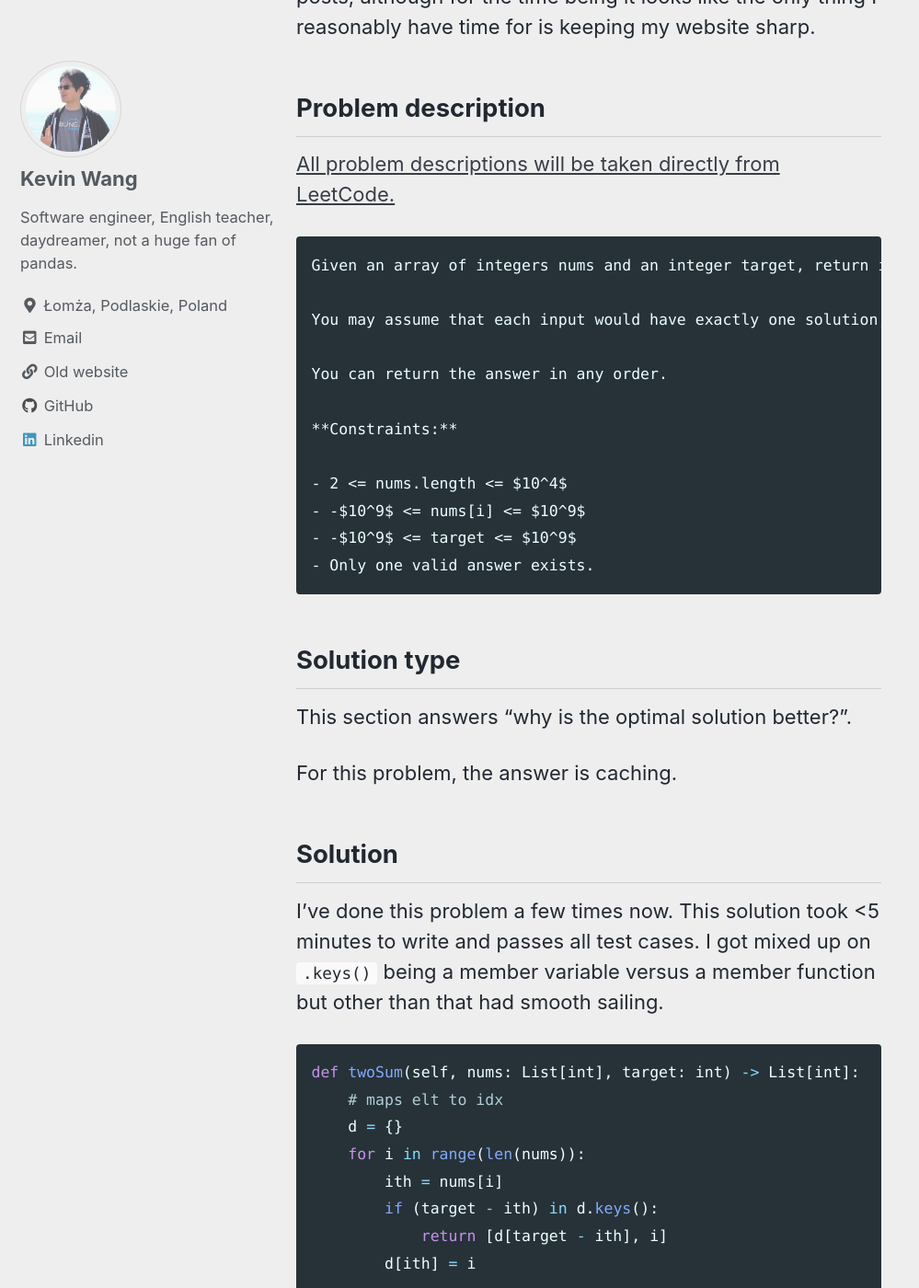
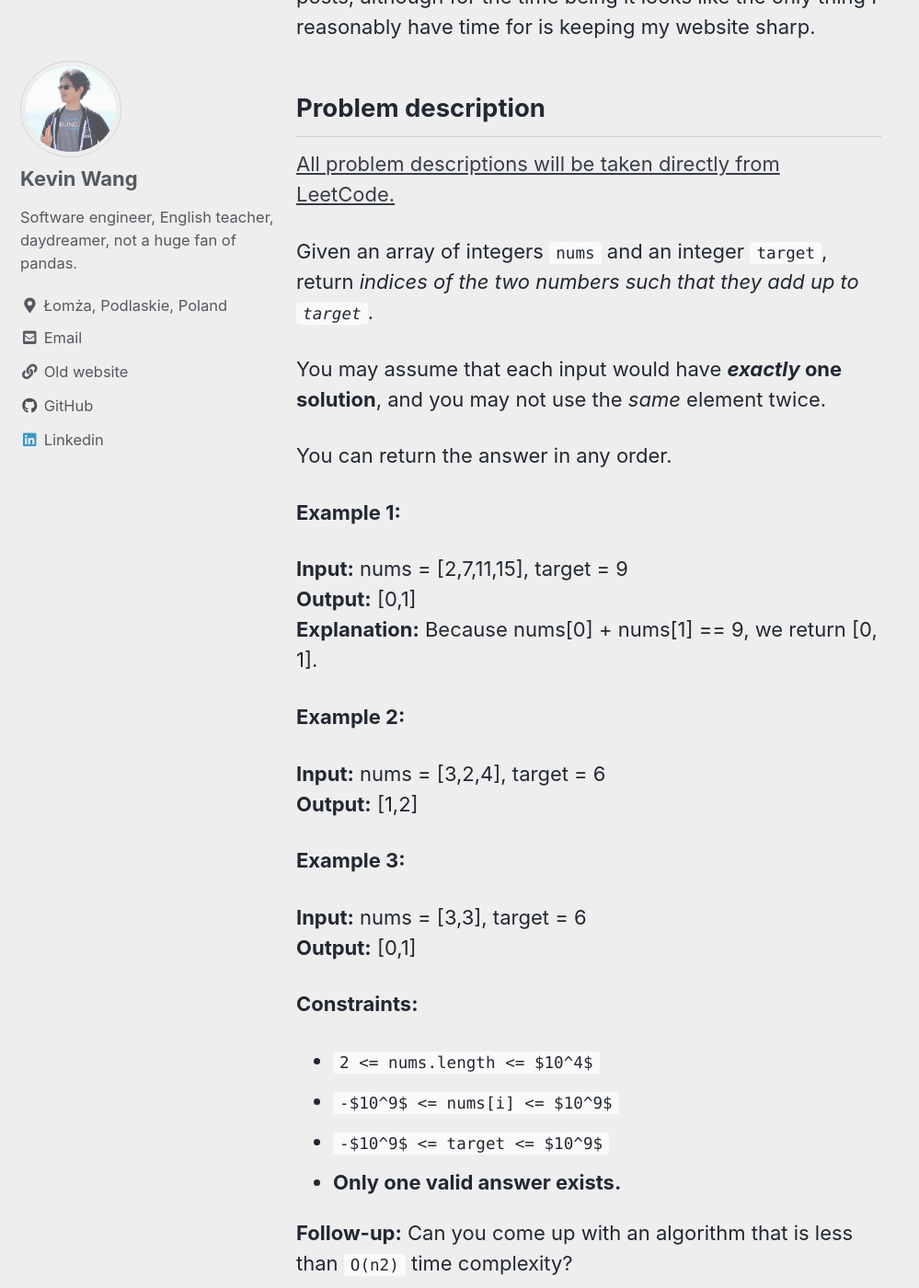
Before and after one commit to michigan-musicer/michigan-musicer.github.io, a Jekyll site: the page built from _posts/2024-01-01-blind75-01.md, in a window 1280 px wide and 1400 px high, scrolled down 1866 px. Shown: the whole window at 92% size, without its empty margins (0-999 px from the left). Built offline with Jekyll 4.4.1, drawn with Linux system fonts in a browser that asks for light colours; cached includes are drawn as plain includes; some of the changed text lies outside the part shown.

Commit message:
reformat older blind75 posts

````diff
--- a/_posts/2024-01-01-blind75-01.md
+++ b/_posts/2024-01-01-blind75-01.md
@@ -34,20 +34,36 @@ None of this, of course, is great practice for real software engineering and rea
 
 [All problem descriptions will be taken directly from LeetCode.](https://leetcode.com/problems/two-sum/)
 
-```
-Given an array of integers nums and an integer target, return indices of the two numbers such that they add up to target.
+Given an array of integers `nums` and an integer `target`, return _indices of the two numbers such that they add up to `target`_.
 
-You may assume that each input would have exactly one solution, and you may not use the same element twice.
+You may assume that each input would have **_exactly_ one solution**, and you may not use the _same_ element twice.
 
 You can return the answer in any order.
 
+**Example 1:**
+
+**Input:** nums = \[2,7,11,15\], target = 9 \
+**Output:** \[0,1\] \
+**Explanation:** Because nums\[0\] + nums\[1\] == 9, we return \[0, 1\].
+
+**Example 2:**
+
+**Input:** nums = \[3,2,4\], target = 6 \
+**Output:** \[1,2\]
+
+**Example 3:**
+
+**Input:** nums = \[3,3\], target = 6 \
+**Output:** \[0,1\]
+
 **Constraints:**
 
-- 2 <= nums.length <= $10^4$
-- -$10^9$ <= nums[i] <= $10^9$
-- -$10^9$ <= target <= $10^9$
-- Only one valid answer exists.
-```
+*   `2 <= nums.length <= $10^4$`
+*   `-$10^9$ <= nums[i] <= $10^9$`
+*   `-$10^9$ <= target <= $10^9$`
+*   **Only one valid answer exists.**
+
+**Follow-up:** Can you come up with an algorithm that is less than `O(n2)` time complexity?
 
 ## Solution type
 
````
Also changed, not shown: _posts/2024-01-02-blind75-02.md (+19 -8 lines).
